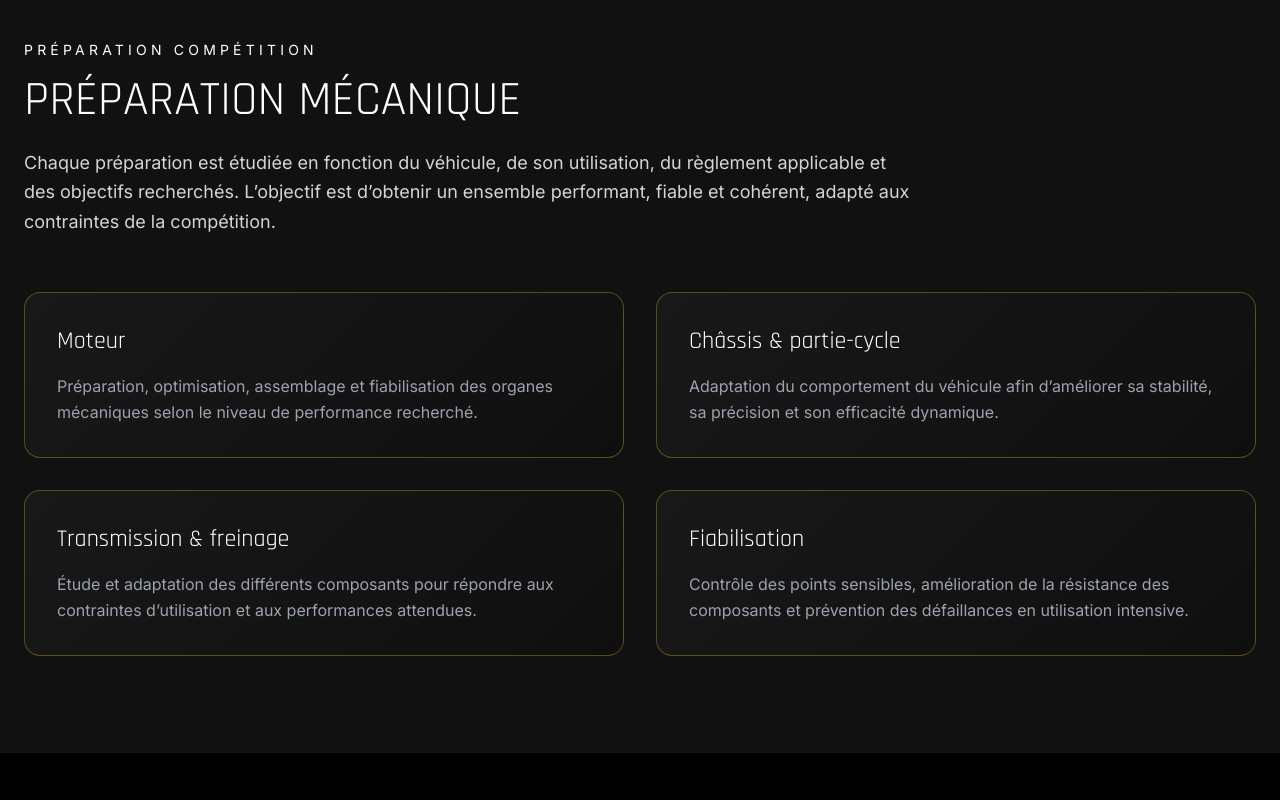
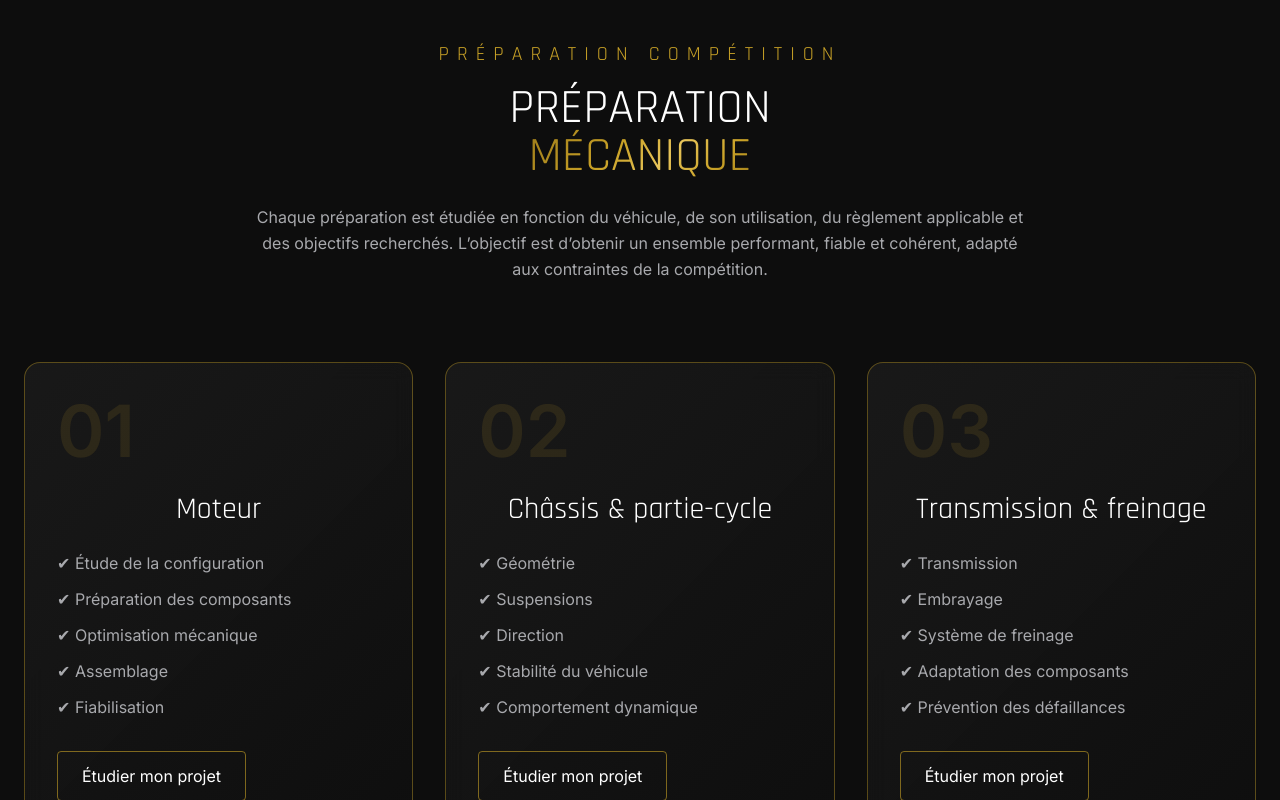
Before and after one commit to PerformancePrestigeAcademy/performance-prestige-academy, a React (Vite) app: page /preparation-developpement in a window 1280 px wide. Shown: the part 1240-2040 px from the top of the page. Built offline with nearby package versions, Linux system fonts and the light colour scheme.

Commit message:
PATCH 018 V8
modif section 1

```diff
--- a/src/Pages/PrepDevPage.tsx
+++ b/src/Pages/PrepDevPage.tsx
@@ -2,6 +2,7 @@ import Navbar from "../components/Navbar";
 import HeroPage from "../components/HeroPage";
 import Footer from "../components/Footer";
 import SEO from "../components/SEO";
+import ServiceCard from "../components/ServiceCard";
 
 export default function PrepDevPage() {
   return (
@@ -104,79 +105,125 @@ export default function PrepDevPage() {
 
 <section
   id="preparation-mecanique"
-  className="py-24 bg-[#111111] scroll-mt-28"
+  className="scroll-mt-32 py-24 bg-[#0D0D0D]"
 >
   <div className="max-w-7xl mx-auto px-6">
 
-    <div className="max-w-4xl mb-14">
-      <p className="text-gold uppercase tracking-[0.3em] text-sm mb-4">
-        Préparation compétition
+    <div className="text-center mb-20">
+
+      <p className="font-racing text-xl tracking-[0.4em] text-[#C9A227] mb-4">
+        PRÉPARATION COMPÉTITION
       </p>
 
-      <h2 className="font-racing text-4xl md:text-5xl mb-6">
+      <h2 className="font-racing text-5xl mb-6">
         PRÉPARATION
-        <span className="text-gold"> MÉCANIQUE</span>
+        <br />
+        <span className="gold-gradient">
+          MÉCANIQUE
+        </span>
       </h2>
 
-      <p className="text-gray-300 text-lg leading-relaxed">
+      <p className="max-w-3xl mx-auto text-[#A8A9AD] leading-relaxed">
         Chaque préparation est étudiée en fonction du véhicule, de son
         utilisation, du règlement applicable et des objectifs recherchés.
         L’objectif est d’obtenir un ensemble performant, fiable et cohérent,
         adapté aux contraintes de la compétition.
       </p>
+
     </div>
 
-    <div className="grid grid-cols-1 md:grid-cols-2 gap-8">
+    <div className="grid lg:grid-cols-3 gap-8">
 
-      <div className="bg-dark-card gold-border rounded-2xl p-8">
-        <h3 className="font-racing text-2xl mb-4">
-          Moteur
-        </h3>
+      {/* Carte 1 */}
 
-        <p className="text-gray-400 leading-relaxed">
-          Préparation, optimisation, assemblage et fiabilisation des organes
-          mécaniques selon le niveau de performance recherché.
-        </p>
-      </div>
+      <ServiceCard
+        number="01"
+        title="Moteur"
+      >
+        <ul className="space-y-3 text-[#A8A9AD]">
+          <li>✔ Étude de la configuration</li>
+          <li>✔ Préparation des composants</li>
+          <li>✔ Optimisation mécanique</li>
+          <li>✔ Assemblage</li>
+          <li>✔ Fiabilisation</li>
+        </ul>
 
-      <div className="bg-dark-card gold-border rounded-2xl p-8">
-        <h3 className="font-racing text-2xl mb-4">
-          Châssis & partie-cycle
-        </h3>
+        <div className="mt-auto pt-8">
+          <a
+            href="/contact"
+            className="btn-outline-gold inline-block px-6 py-3 rounded"
+          >
+            Étudier mon projet
+          </a>
+        </div>
+      </ServiceCard>
 
-        <p className="text-gray-400 leading-relaxed">
-          Adaptation du comportement du véhicule afin d’améliorer sa stabilité,
-          sa précision et son efficacité dynamique.
-        </p>
-      </div>
+      {/* Carte 2 */}
 
-      <div className="bg-dark-card gold-border rounded-2xl p-8">
-        <h3 className="font-racing text-2xl mb-4">
-          Transmission & freinage
-        </h3>
+      <ServiceCard
+        number="02"
+        title="Châssis & partie-cycle"
+      >
+        <ul className="space-y-3 text-[#A8A9AD]">
+          <li>✔ Géométrie</li>
+          <li>✔ Suspensions</li>
+          <li>✔ Direction</li>
+          <li>✔ Stabilité du véhicule</li>
+          <li>✔ Comportement dynamique</li>
+        </ul>
 
-        <p className="text-gray-400 leading-relaxed">
-          Étude et adaptation des différents composants pour répondre aux
-          contraintes d’utilisation et aux performances attendues.
-        </p>
-      </div>
+        <div className="mt-auto pt-8">
+          <a
+            href="/contact"
+            className="btn-outline-gold inline-block px-6 py-3 rounded"
+          >
+            Étudier mon projet
+          </a>
+        </div>
+      </ServiceCard>
 
-      <div className="bg-dark-card gold-border rounded-2xl p-8">
-        <h3 className="font-racing text-2xl mb-4">
-          Fiabilisation
-        </h3>
+      {/* Carte 3 */}
 
-        <p className="text-gray-400 leading-relaxed">
-          Contrôle des points sensibles, amélioration de la résistance des
-          composants et prévention des défaillances en utilisation intensive.
-        </p>
-      </div>
+      <ServiceCard
+        number="03"
+        title="Transmission & freinage"
+      >
+        <ul className="space-y-3 text-[#A8A9AD]">
+          <li>✔ Transmission</li>
+          <li>✔ Embrayage</li>
+          <li>✔ Système de freinage</li>
+          <li>✔ Adaptation des composants</li>
+          <li>✔ Prévention des défaillances</li>
+        </ul>
+
+        <div className="mt-auto pt-8">
+          <a
+            href="/contact"
+            className="btn-outline-gold inline-block px-6 py-3 rounded"
+          >
+            Étudier mon projet
+          </a>
+        </div>
+      </ServiceCard>
 
     </div>
 
   </div>
 </section>
 
+
+
+
+
+
+
+
+
+
+
+                    {/* titre */}
+
+
       <Footer />
     </div>
   );
```
